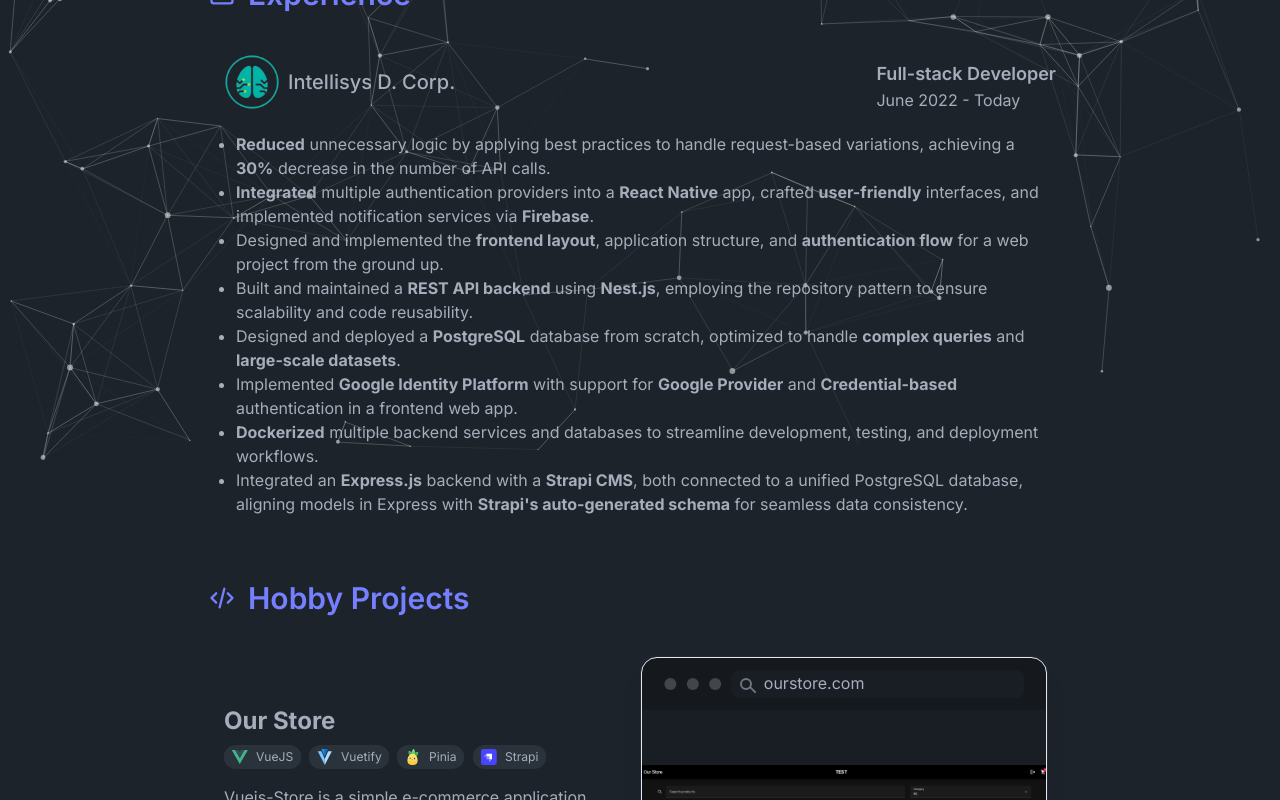
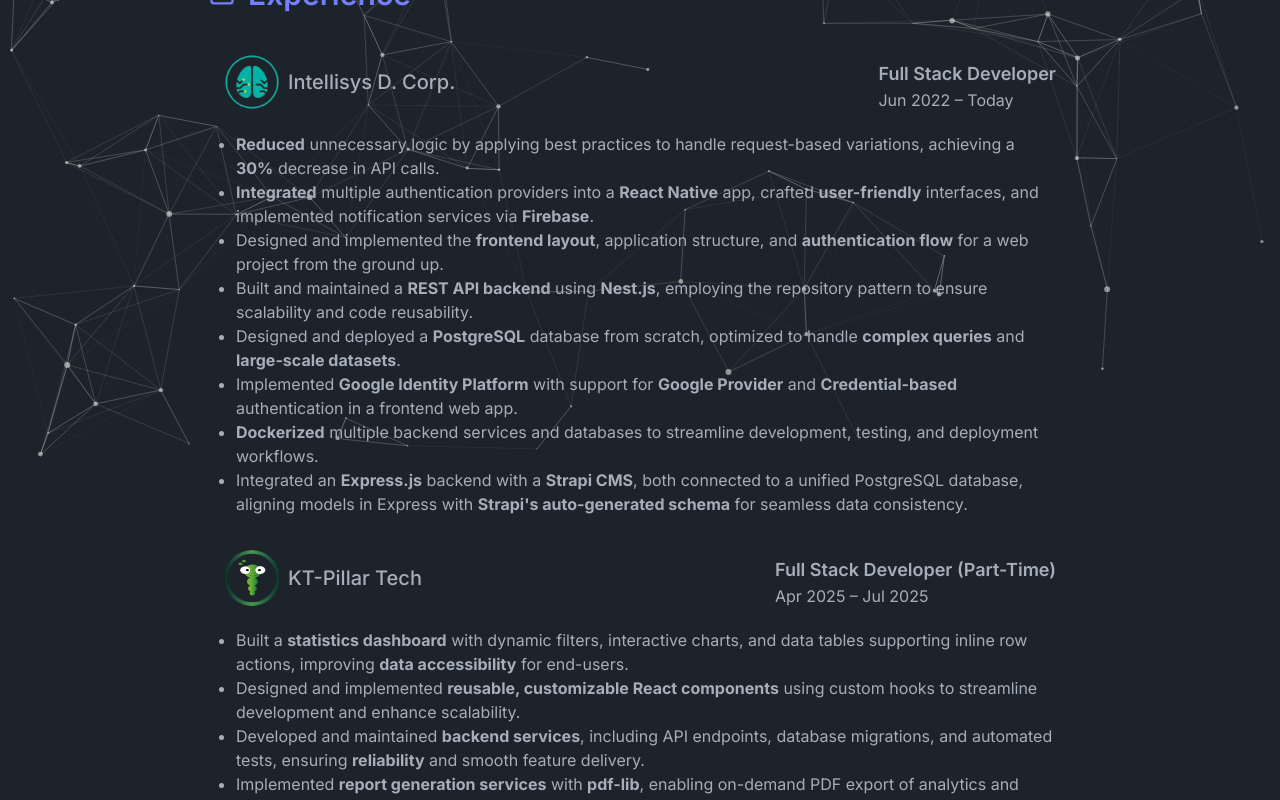
Before and after one commit to XamS9/Samuel-Gomez-Portfolio, an Angular app: page / in a window 1280 px wide. Shown: the part 340-1140 px from the top of the page. Built offline with nearby package versions, Linux system fonts and the light colour scheme.

Commit message:
part time job experience added

```diff
--- a/src/app/experience/experience.component.html
+++ b/src/app/experience/experience.component.html
@@ -26,6 +26,7 @@
   </h2>
   @defer () {
   <section class="experiences">
+    <!-- Intellisys -->
     <article
       class="h-fit p-4 ease hover:scale-105 duration-200 transition group"
     >
@@ -51,8 +52,8 @@
           <h3 class="text-xl font-medium">Intellisys D. Corp.</h3>
         </div>
         <div class="items-center sm:pt-2">
-          <p class="text-lg font-semibold">Full-stack Developer</p>
-          <p>June 2022 - Today</p>
+          <p class="text-lg font-semibold">Full Stack Developer</p>
+          <p>Jun 2022 – Today</p>
         </div>
       </div>
       <ul class="pt-5 lg:ps-3 ps-0 list-none lg:list-disc">
@@ -60,7 +61,7 @@
           <p>
             <b>Reduced</b> unnecessary logic by applying best practices to
             handle request-based variations, achieving a <b>30%</b> decrease in
-            the number of API calls.
+            API calls.
           </p>
         </li>
         <li>
@@ -114,6 +115,67 @@
         </li>
       </ul>
     </article>
+
+    <!-- KT-Pillar Tech -->
+    <article
+      class="h-fit p-4 ease hover:scale-105 duration-200 transition group"
+    >
+      <span
+        class="ease absolute left-0 top-0 h-0 w-0 border-t-2 rounded-t-full border-primary transition-all duration-200 group-hover:w-full"
+      ></span>
+      <span
+        class="ease absolute right-0 top-0 h-0 w-0 border-r-2 border-primary transition-all duration-200 group-hover:h-full"
+      ></span>
+      <span
+        class="ease absolute bottom-0 right-0 h-0 w-0 border-b-2 border-primary transition-all duration-200 group-hover:w-full"
+      ></span>
+      <span
+        class="ease absolute bottom-0 left-0 h-0 w-0 border-l-2 border-primary transition-all duration-200 group-hover:h-full"
+      ></span>
+      <div class="flex flex-row max-sm:flex-col justify-between items-center">
+        <div class="flex-row flex items-center gap-2">
+          <img
+            src="assets/ktpillar_logo.webp"
+            alt="KT-Pillar Tech Logo"
+            class="h-14"
+          />
+          <h3 class="text-xl font-medium">KT-Pillar Tech</h3>
+        </div>
+        <div class="items-center sm:pt-2">
+          <p class="text-lg font-semibold">Full Stack Developer (Part-Time)</p>
+          <p>Apr 2025 – Jul 2025</p>
+        </div>
+      </div>
+      <ul class="pt-5 lg:ps-3 ps-0 list-none lg:list-disc">
+        <li>
+          <p>
+            Built a <b>statistics dashboard</b> with dynamic filters,
+            interactive charts, and data tables supporting inline row actions,
+            improving <b>data accessibility</b> for end-users.
+          </p>
+        </li>
+        <li>
+          <p>
+            Designed and implemented <b>reusable, customizable React
+            components</b> using custom hooks to streamline development and
+            enhance scalability.
+          </p>
+        </li>
+        <li>
+          <p>
+            Developed and maintained <b>backend services</b>, including API
+            endpoints, database migrations, and automated tests, ensuring
+            <b>reliability</b> and smooth feature delivery.
+          </p>
+        </li>
+        <li>
+          <p>
+            Implemented <b>report generation services</b> with <b>pdf-lib</b>,
+            enabling on-demand PDF export of analytics and reports.
+          </p>
+        </li>
+      </ul>
+    </article>
   </section>
   } @placeholder {
   <div role="status" class="max-w-sm animate-pulse">
```
Also changed, not shown: src/assets/ktpillar_logo.webp (added).
